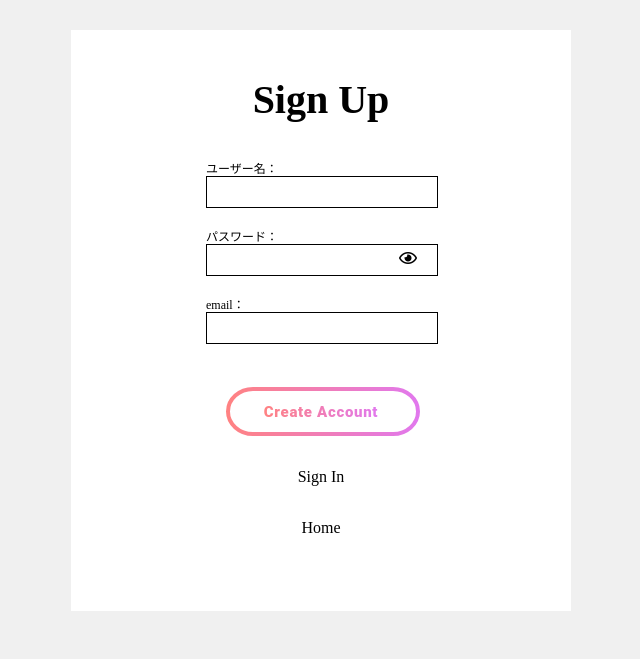
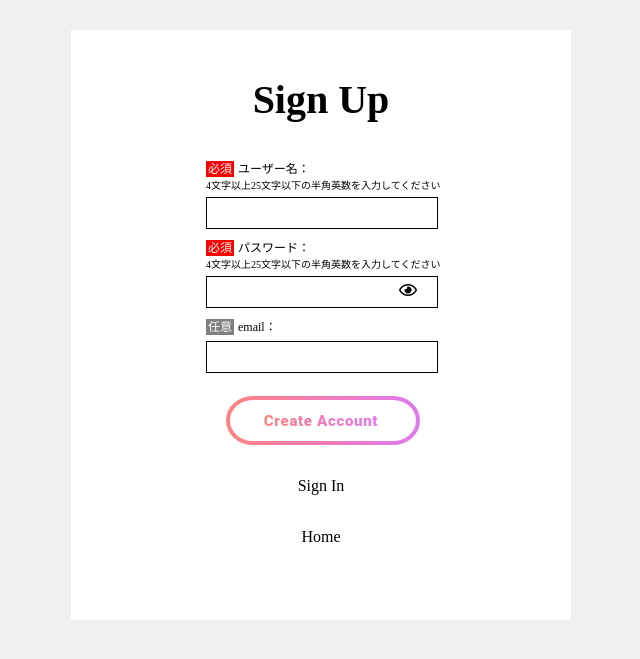
Before and after one commit to green-ka/camp_test4, a PHP site: page /insert_screen.php in a window 1280 px wide. Shown: the top 659 px of the page, without its empty margins (319-959 px from the left). Run offline with PHP 8.4, Linux system fonts and the light colour scheme; some libraries are stand-ins or nearby versions.

Commit message:
新規登録画面のデザイン完成

```diff
--- a/css/insert.css
+++ b/css/insert.css
@@ -14,17 +14,37 @@ body {
   margin: 50px auto 40px;
   font-family: "Segoe Script";
 }
-label {
+.label {
+  margin-bottom: 6px;
+}
+.required,
+.optional {
   display: inline-block;
   font-size: 12px;
   margin-left: 85px;
+  padding: 2px;
+}
+.required {
+  background-color: red;
+  color: #fff;
+}
+.optional {
+  background-color: gray;
+  color: #fff;
+}
+.label2 {
+  font-size: 12px;
+}
+.label3 {
+  margin-top: 4px;
+  margin-left: 85px;
+  font-size: 10px;
 }
 .box {
   border: 1px solid;
   width: 230px;
   height: 30px;
   margin-left: 85px;
-  margin-bottom: 20px;
 }
 input {
   border: none;
@@ -130,3 +150,11 @@ input:focus {
 .link a:hover::after {
   transform: scale(1, 1);
 }
+
+.error_new_name,
+.error_new_pass {
+  color: red;
+  font-size: 13px;
+  text-align: center;
+  margin: 10px;
+}
--- a/insert_screen.php
+++ b/insert_screen.php
@@ -13,25 +13,40 @@
     <form method="post" name="form2" action="insert.php" autocomplete="off" required>
         <fieldset>
         <legend class="title">Sign Up</legend>
-        <label>ユーザー名：</label>
+        <div class="label">
+        <label class="required">必須</label>
+        <label class="label2">ユーザー名：</label>
+        <p class="label3">4文字以上25文字以下の半角英数を入力してください
+        </p>
+        </div>
         <p class="box">
-            <input class="text" type="text" name="new_username" maxlength="25">
+            <input id="new_name" class="text" type="text" name="new_username" maxlength="25">
         </p>
-        <label>パスワード：</label>
+        <div class="label">
+        <p class="error_new_name"></p>
+        <label class="required">必須</label>
+        <label class="label2">パスワード：</label>
+        <p class="label3">4文字以上25文字以下の半角英数を入力してください
+        </p>
+        </div>
         <p class="box">
-            <input class="pass" type="password" name="new_password" maxlength="25">
+            <input id="new_pass" class="pass" type="password" name="new_password" maxlength="25">
             <span class="field-icon">
                 <i class="far fa-eye toggle-password"></i>
             </span>
         </p>
-        <label>email：</label>
+        <p class="error_new_pass"></p>
+        <div class="label">
+        <label class="optional">任意</label>
+        <label class="label2">email：</label>
+        </div>
         <p class="box">
             <input class="text" type="email" name="email">
         </p>
 
     <div class="container">
-        <a href="javascript:form2.submit()" class="btn">
-        <svg width="200" height="55">
+        <a href="javascript:form2.submit()" class="btn" id="new_btn">
+        <svg width="200" height="55" id="bbb">
         <defs>
         <linearGradient id="grad1">
             <stop offset="0%" stop-color="#FF8282"/>
--- a/js/app.js
+++ b/js/app.js
@@ -35,7 +35,34 @@ $(".toggle-password").click(function () {
   }
 });
 
-$(".btn").on("click", function () {
-  alert("ボタン押したよ");
-  return false;
+$("#new_btn").on("click", function () {
+  if ($("#new_name").val() == "") {
+    $(".error_new_pass").html("<p id='error_new_pass'><p>");
+    $(".error_new_name").text("※ユーザー名を入力してください");
+    return false;
+  } else if ($("#new_pass").val() == "") {
+    $(".error_new_name").html("<p id='error_new_name'><p>");
+    $(".error_new_pass").text("※パスワードを入力してください");
+    return false;
+  }
+  var result_name = $("#new_name")
+    .val()
+    .match(/^[A-Za-z0-9]{4,25}$/);
+  if (result_name == null) {
+    $(".error_new_pass").html("<p id='error_new_pass'><p>");
+    $(".error_new_name").text(
+      "※ユーザー名は4文字以上25文字以下の半角英数で入力してください"
+    );
+    return false;
+  }
+  var result_pass = $("#new_pass")
+    .val()
+    .match(/^[A-Za-z0-9]{4,25}$/);
+  if (result_pass == null) {
+    $(".error_new_name").html("<p id='error_new_name'><p>");
+    $(".error_new_pass").text(
+      "※パスワードは4文字以上25文字以下の半角英数で入力してください"
+    );
+    return false;
+  }
 });
```
